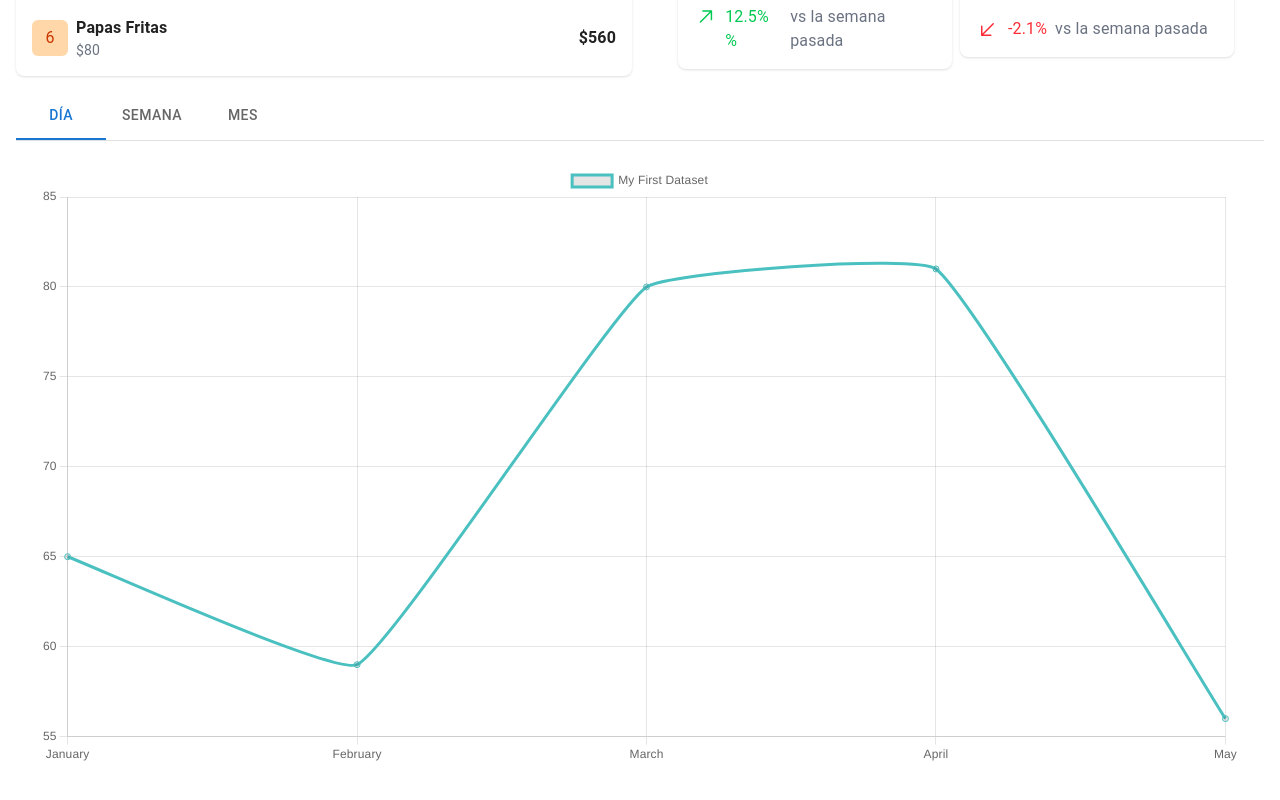
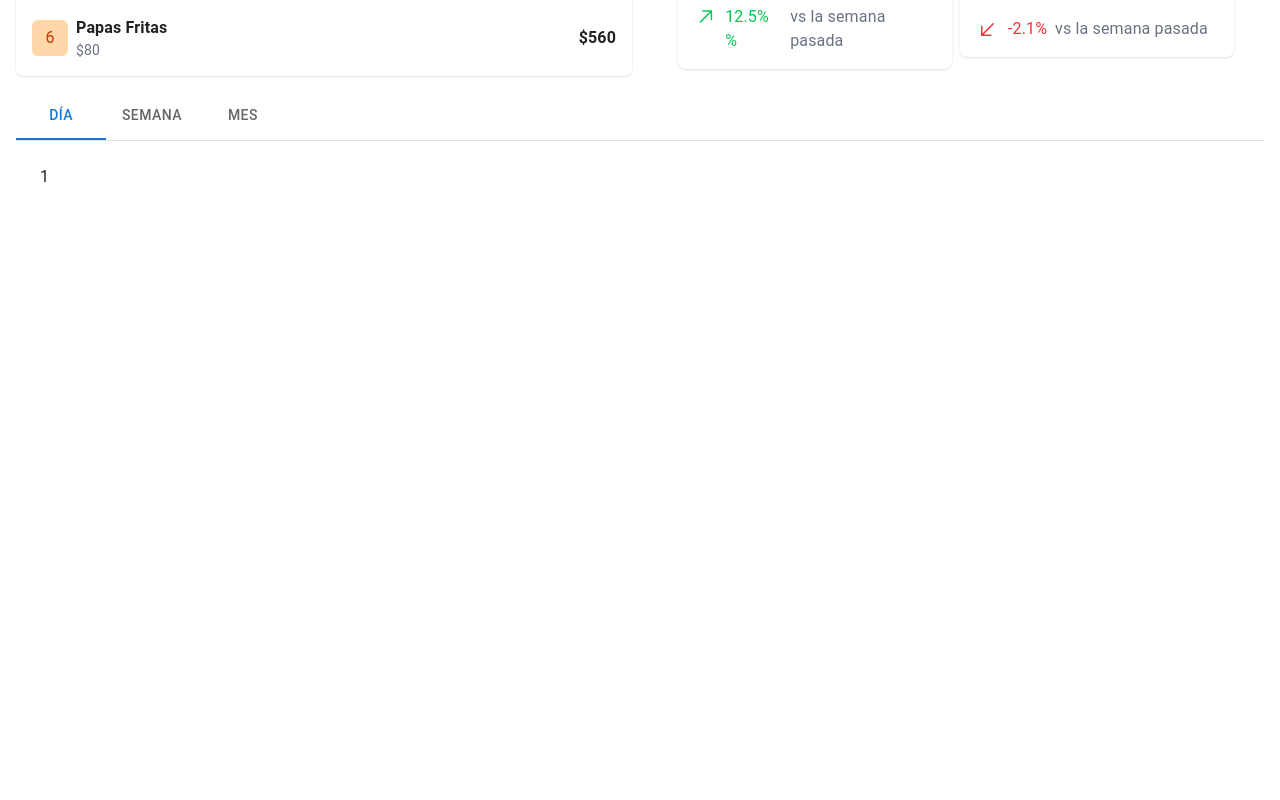
Before and after one commit to wapifoodmx-ctrl/WapifoodFront, a Next.js app: page /dashboard in a window 1280 px wide. Shown: the part 548-1348 px from the top of the page. After the commit the page ends 800 px from the top, so only its background shows below. Built offline with nearby package versions, Linux system fonts and the light colour scheme.

Commit message:
se harán pruebas en producción

```diff
--- a/dashboardComponents/ventas.jsx
+++ b/dashboardComponents/ventas.jsx
@@ -72,15 +72,13 @@ export default function Ventas() {
             </TabList>
           </Box>
           <TabPanel value="1">
-            <Line data={data} options={options} /> {/* Aquí se muestra el gráfico */}
+            1
           </TabPanel>
           <TabPanel value="2">
-            <Line data={data} options={options} /> {/* Aquí se muestra el gráfico */}
-
-
+            2
           </TabPanel>
           <TabPanel value="3">
-            <Line data={data} options={options} /> {/* Aquí se muestra el gráfico */}
+            3
           </TabPanel>
         </TabContext>
       </Box>
```
